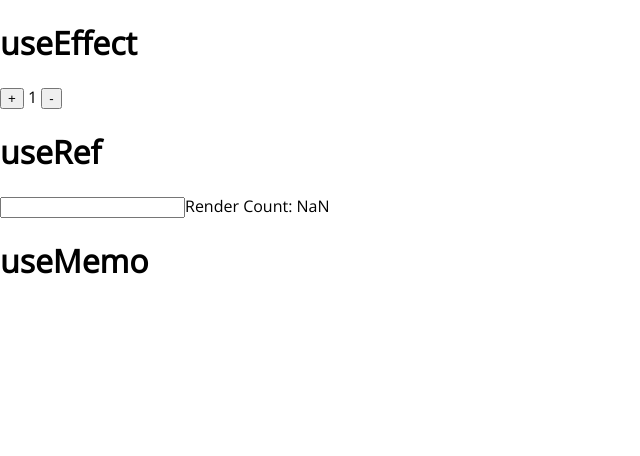
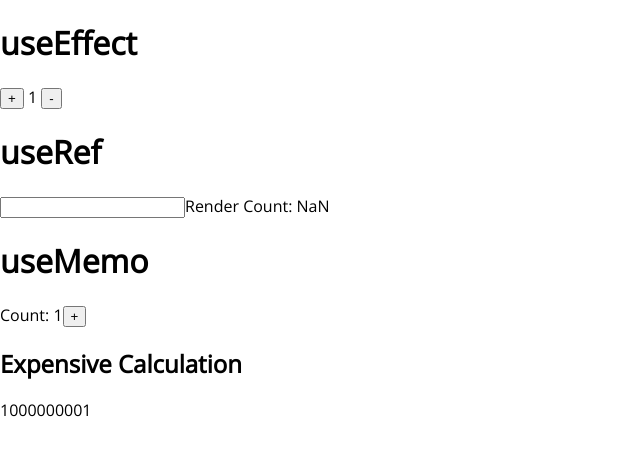
Before and after one commit to Samlogy/advanced-nextjs, a Next.js app: page /blog in a window 1280 px wide. Shown: the top 456 px of the page, without its empty margins (0-640 px from the left). Built offline with nearby package versions, Linux system fonts and the light colour scheme.

Commit message:
add: useMemo hook

```diff
--- a/pages/blog.tsx
+++ b/pages/blog.tsx
@@ -1,7 +1,6 @@
-import type { NextPage } from "next";
 import { useState, useEffect, useRef, useMemo } from "react";
 
-const Blog = () => {
+export default function Blog() {
   const [count, setCount] = useState(0);
 
   useEffect(() => {
@@ -31,7 +30,23 @@ const Blog = () => {
     countRender.current = countRender.current + 1;
   });
 
-  console.log(countRender);
+  //console.log(countRender);
+
+  // useMemo
+  function expensiveCalculation(num: number) {
+    console.log("Calculating...");
+    for (let i = 0; i < 1000000000; i++) {
+      num += 1;
+    }
+    return num;
+  }
+  const calculation = useMemo(() => expensiveCalculation(count), [count]);
+
+  const increment = () => {
+    setCount((c) => c + 1);
+  };
+
+  /// useCallBack
 
   return (
     <div>
@@ -49,8 +64,12 @@ const Blog = () => {
       <span>Render Count: {countRender.current}</span>
 
       <h1>useMemo</h1>
+      <div>
+        Count: {count}
+        <button onClick={increment}>+</button>
+        <h2>Expensive Calculation</h2>
+        {calculation}
+      </div>
     </div>
   );
-};
-
-export default Blog;
+}
```
